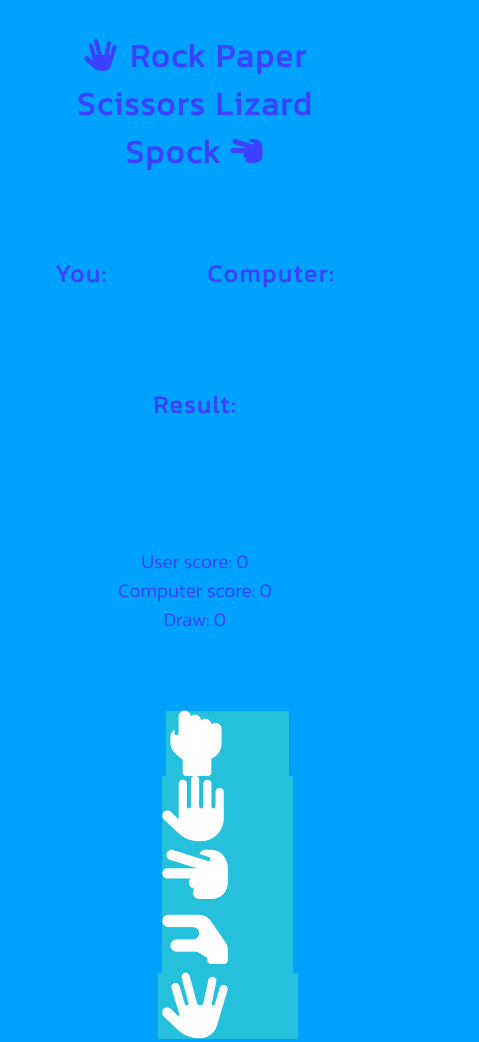
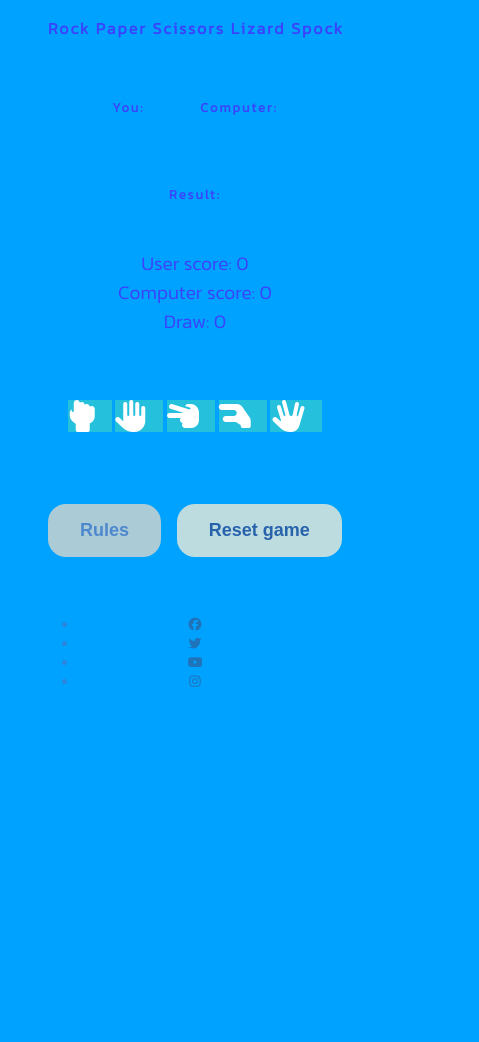
Before and after one commit to brencoding1/rock-paper-scissors-bb-final, a plain HTML site: page index.html in a window 390 px wide. Shown: the top 1042 px of the page, 479 px wide, since content can reach past the window. After the commit the page ends 844 px from the top, so only its background shows below. Drawn offline with Linux system fonts and the light colour scheme.

Commit message:
added all media only screen sections and completed css

```diff
--- a/assets/css/style.css
+++ b/assets/css/style.css
@@ -169,6 +169,12 @@ footer {
     display: inline-block;
 }
 
+
+footer a {
+    color: #36538c;
+    font-size: x-large;
+}
+
 @media only screen and (max-width: 1500px){
     .popup-box {
         background-color: #fbf8ea;
@@ -185,7 +191,77 @@ footer {
     }
 }
 
-footer a {
-    color: #36538c;
-    font-size: x-large;
+@media only screen and (max-width: 1100px) {
+
+    header  {
+        font-size: 80%;
+    }
+    .button {
+        margin: 0;
+        font-size: 300%;
+    }
+
+    footer {
+        width: 60%;
+    }
 }
+
+@media only screen and (max-width: 670px) {
+
+    .button {
+        font-size: 300%;
+    }
+
+    .rules-box {
+        margin: 0 10em;
+    }
+
+    @media only screen and (max-width: 595px) {
+
+        .button {
+            font-size: 250%;
+        }
+    }
+
+    @media only screen and (max-width: 565px) {}
+
+        header  {
+            font-size: 50%;
+        }
+        .button {
+            letter-spacing: 1rem;
+            font-size: 200%;
+        }
+
+        footer {
+            font-size: small;
+        }
+
+        footer a {
+            font-size: small;
+        }
+
+        h1 > i {
+            visibility: hidden;
+        }
+
+        .selection-area > h2 {
+            font-size: small;
+        }
+
+        .score-area {
+            margin: 1em;
+        }
+
+        .selection-area {
+            margin: 1em;
+        }
+
+        .outcome-area {
+            margin: 1em;
+        }
+
+        .outcome-area > h2 {
+            font-size: small;
+        }
+    }
```
